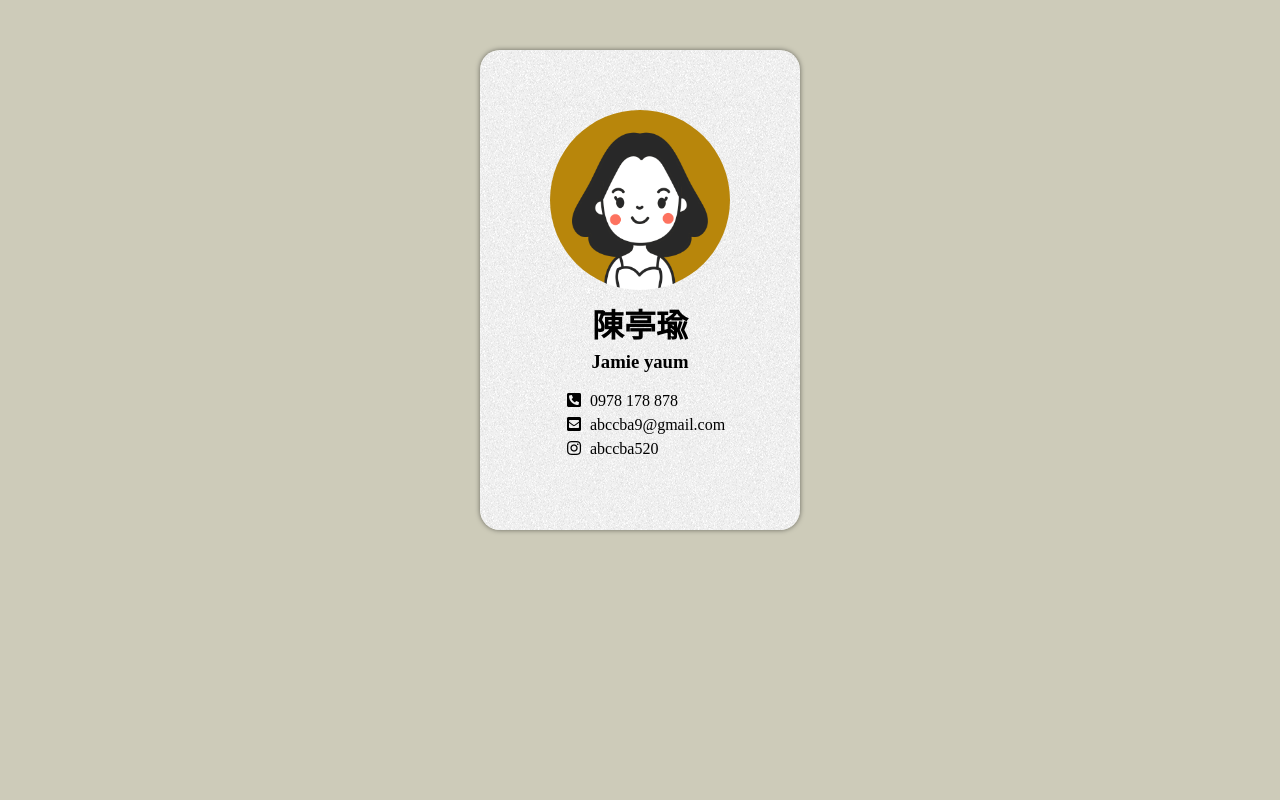
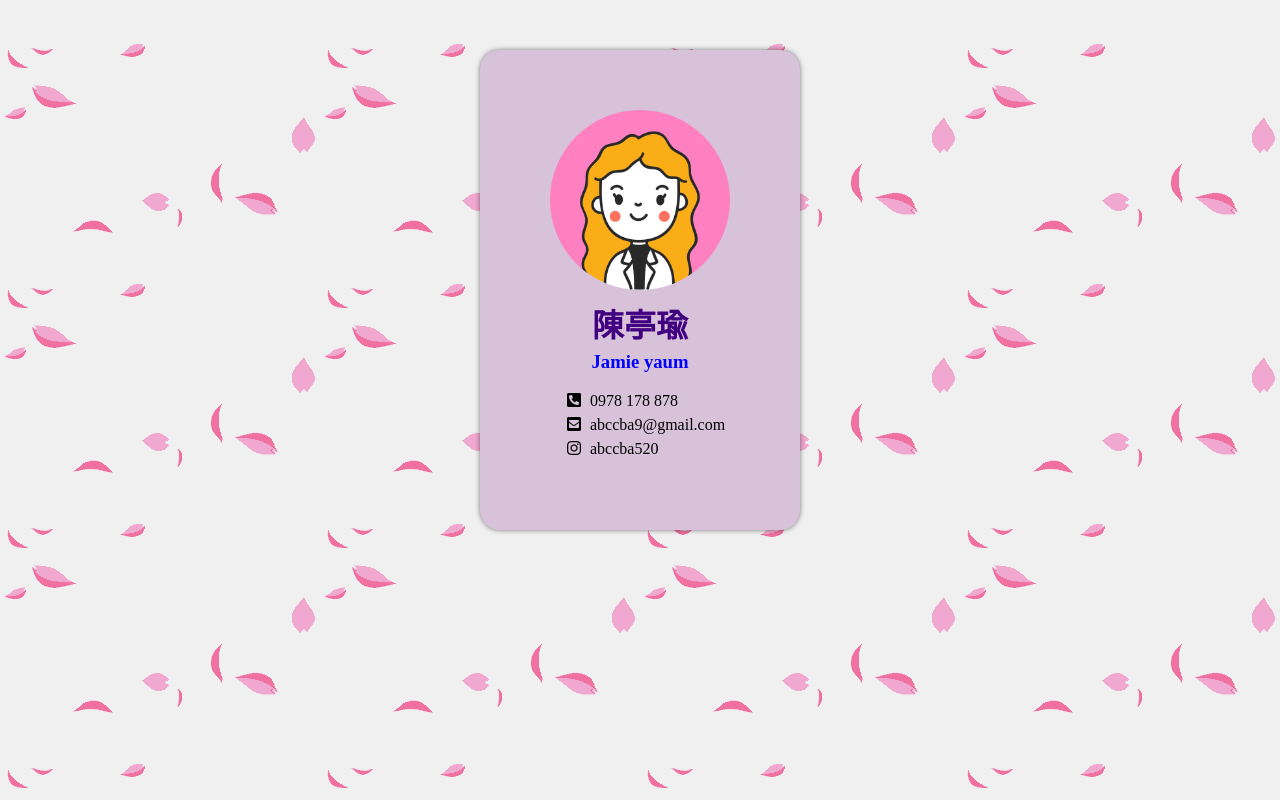
Before and after one commit to Jamuie/Jamuie.github.io, a plain HTML site: page index.html in a window 1280 px wide. Drawn offline with Linux system fonts and the light colour scheme.

Commit message:
Add files via upload

```diff
--- a/style.css
+++ b/style.css
@@ -4,7 +4,7 @@
 body{
 	margin: 0;
 	padding: 0;
-	background-color: rgba(205,203,185,1.00);
+	background-image:url(images/bg01.gif);
 }
 
 #card{
@@ -14,7 +14,7 @@ body{
 	margin: auto;
 	margin-top: 50px;
 	border-radius: 20px;
-	background:url("images/pattern-bg-gray.png") repeat;
+	background:#D8C2DA repeat;
 	box-shadow: 0 0 5px rgba(0,0,0,0.5);
 }
 
@@ -23,8 +23,8 @@ body{
 	height:180px;
 	margin:auto;
 	margin-top: 50px;
-	background-color:darkgoldenrod;
-	background-image: url("images/head6.png");
+	background-color:#FF80C0;
+	background-image: url("images/head8.png");
 	background-repeat: no-repeat;
 	background-position: center;
 	background-size: contain;
@@ -43,10 +43,12 @@ h1,h3{
 
 h1{
 	margin-top:10px;
+	color:#400080
 }
 
 h3{
 	margin-top:5px;
+	color:#00F
 }
 
 ul{
```
Also changed, not shown: images/bg01.gif (added).
